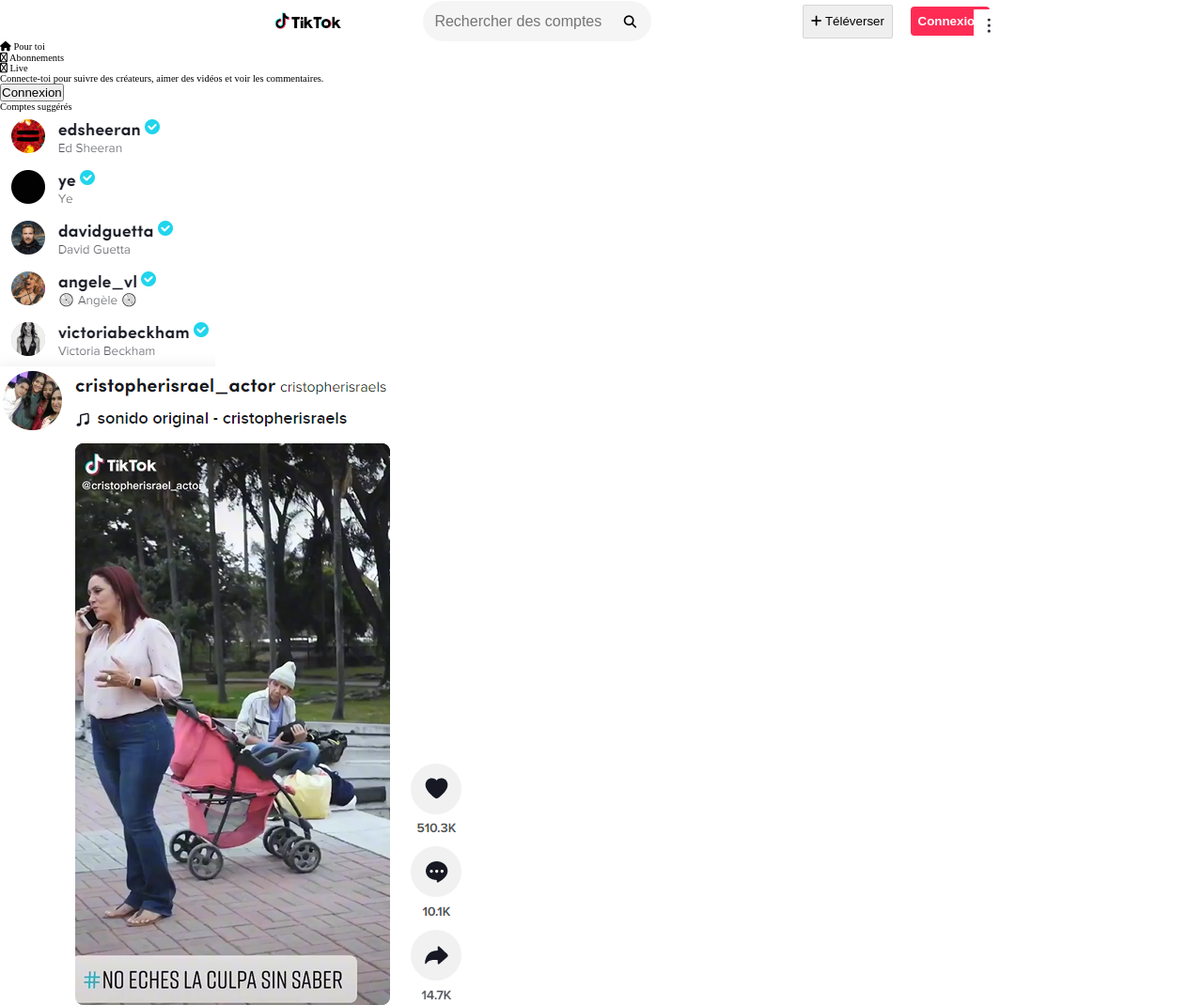
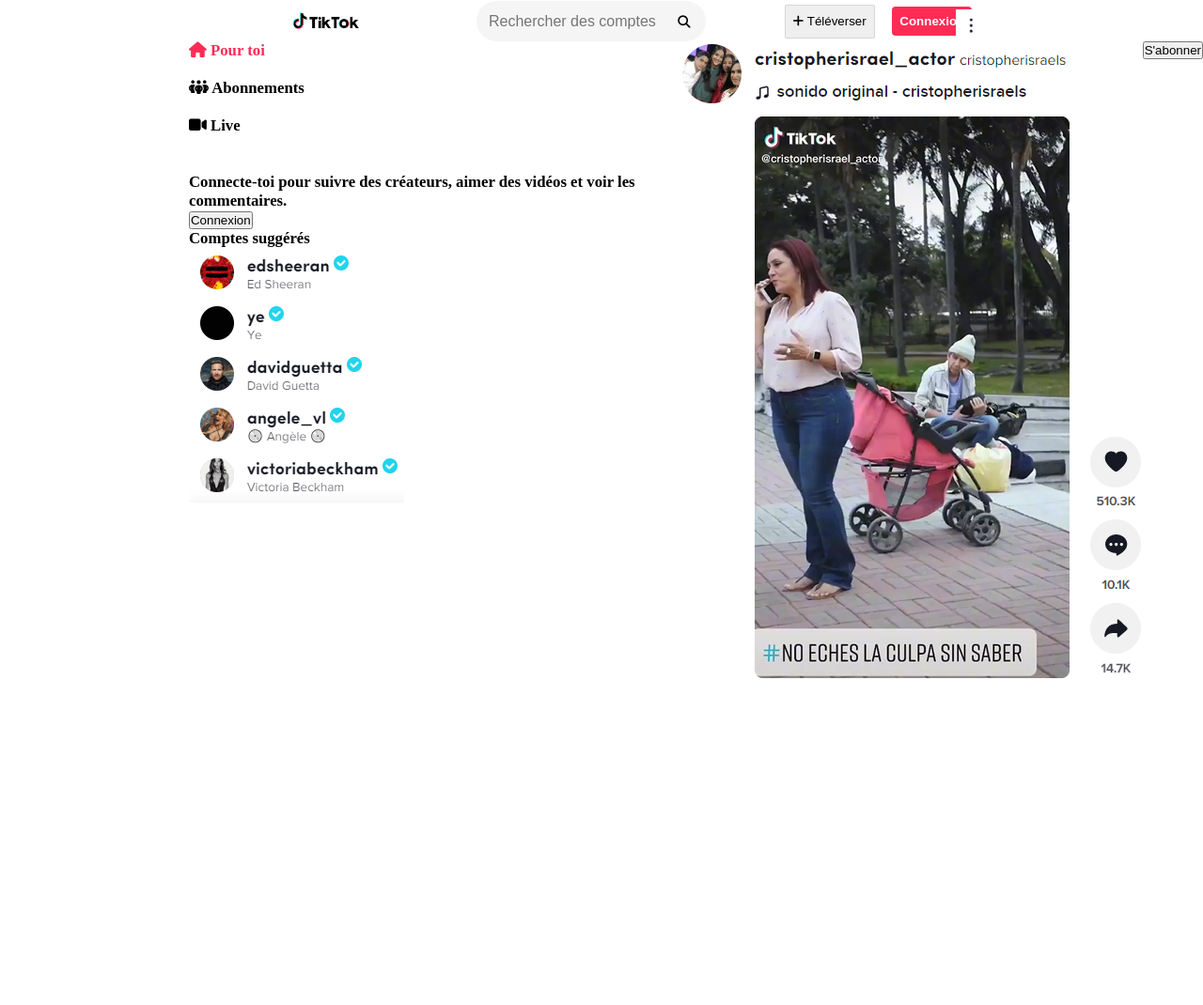
Before and after one commit to Amaranth01/tiktokRepro, a plain HTML site: page public/index.html in a window 1280 px wide. Shown: the top 1070 px of the page at 94% size. After the commit the page ends 800 px from the top, so only its background shows below. Drawn offline with Linux system fonts and the light colour scheme.

Commit message:
Change logo

```diff
--- a/asset/style.css
+++ b/asset/style.css
@@ -49,6 +49,7 @@ header {
     border: 1px solid rgba(22, 24, 35, 0.12);
     -webkit-align-items: center;
     border-radius: 2px;
+    margin-left: -9vw;
 }
 
 #co {
@@ -63,5 +64,20 @@ header {
  #points {
      width: 3rem;
      margin-top: 0.5rem;
-     margin-left: -14vw;
+     margin-left: -17vw;
  }
+
+ #content {
+     display: flex;
+     justify-content: space-around;
+ }
+
+ #menuLeft {
+     margin-left: 15.7vw;
+     font-size: 1.6rem;
+     font-weight: bold;
+ }
+
+ #pink {
+     color: rgba(254, 44, 85, 1);
+ }
--- a/public/index.html
+++ b/public/index.html
@@ -22,11 +22,12 @@
 
 </header>
 
+<div id="content">
+    <div id="menuLeft">
         <div>
-    <div>
-        <p><i class="fa-solid fa-house"></i> Pour toi</p>
-        <p><i class="fa-regular fa-user-group"></i> Abonnements</p>
-        <p><i class="fa-regular fa-video"></i> Live</p>
+            <p id="pink"><i class="fa-solid fa-house"></i> Pour toi</p> <br>
+            <p><i class="fa-solid fa-people-group"></i> Abonnements</p> <br>
+            <p><i class="fa-solid fa-video"></i> Live</p>  <br><br>
             <p>Connecte-toi pour suivre des créateurs, aimer des vidéos et voir les commentaires.</p>
             <button>Connexion</button>
 
@@ -39,14 +40,14 @@
 
     </div>
 
-<div>
+    <div id="center">
         <img src="/asset/img/body.png" alt="">
     </div>
 
-<div>
+    <div id="abo">
         <button>S'abonner</button>
     </div>
-
+</div>
 
 <script src="https://kit.fontawesome.com/f33464c73a.js" crossorigin="anonymous"></script>
 </body>
```
Lines whose indentation alone changed are shown as unchanged.
